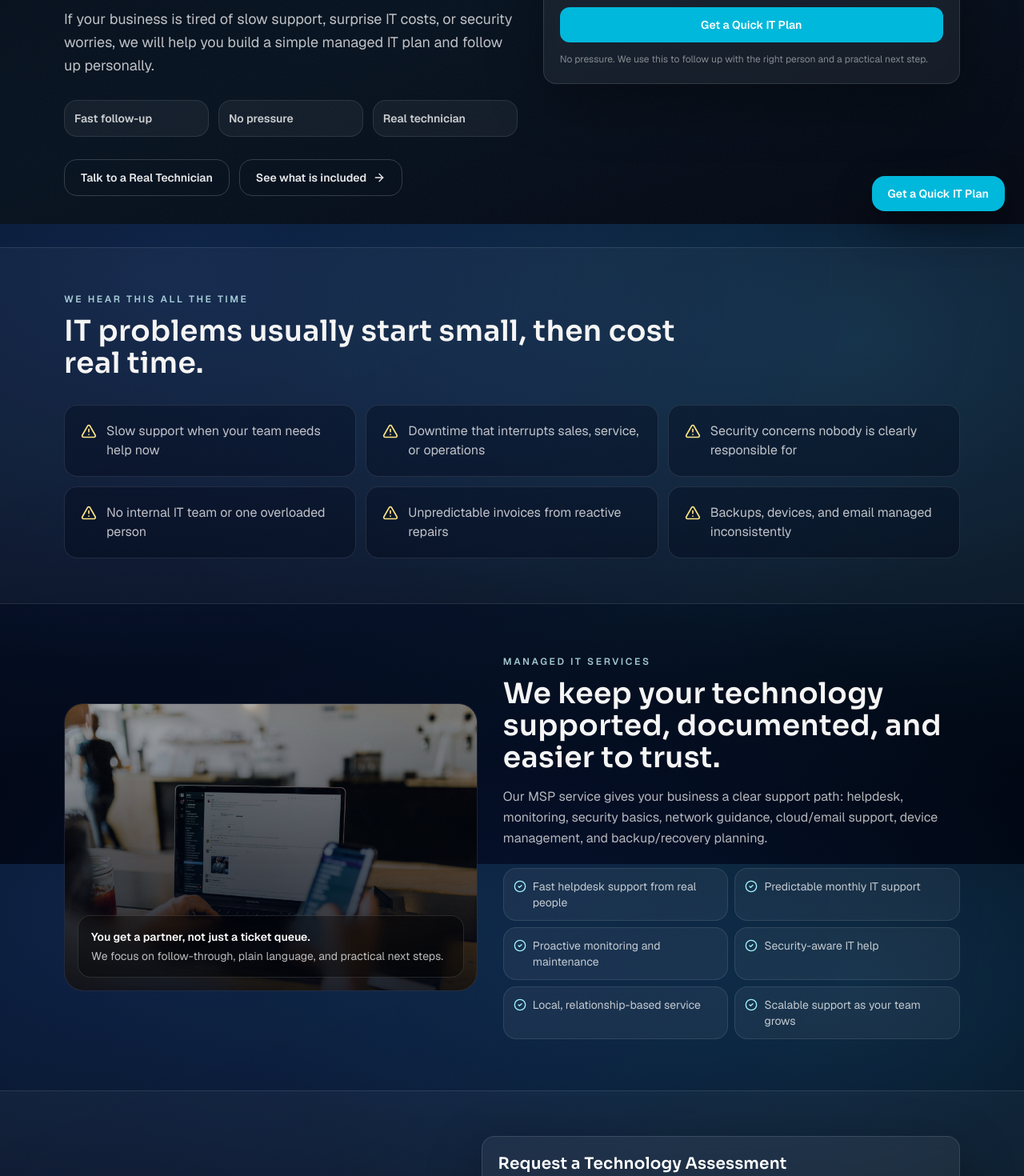
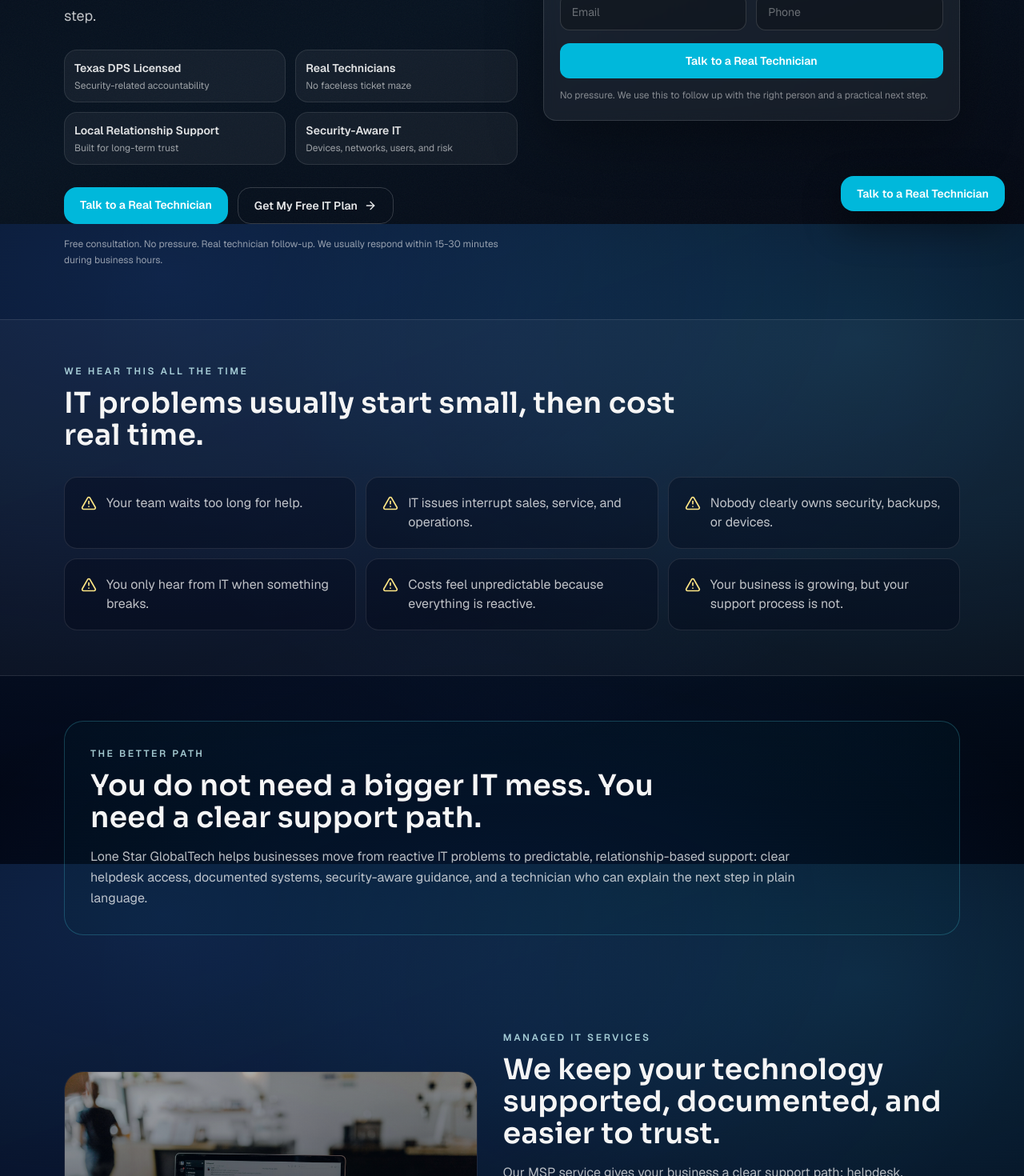
Before and after one commit to hport19/lsgt-site, a Next.js app: page /sales in a window 1280 px wide. Shown: the part 520-1990 px from the top of the page at 80% size. Built offline with nearby package versions, Linux system fonts and the light colour scheme.

Commit message:
Optimize sales landing page for MSP lead conversion

```diff
--- a/src/app/sales/page.tsx
+++ b/src/app/sales/page.tsx
@@ -4,7 +4,7 @@ import Link from "next/link";
 import { AlertTriangle, ArrowRight, CheckCircle2, Clock, Cloud, HelpCircle, LifeBuoy, LockKeyhole, MonitorCog, Network, ShieldCheck, Users } from "lucide-react";
 import { DpsTrustBadge, PageBackdrop, SiteFooter, SiteHeader } from "@/src/components/site/conversion-shell";
 import { LeadForm } from "@/src/components/site/lead-form";
-import { CTA, SITE } from "@/src/lib/site-config";
+import { SITE } from "@/src/lib/site-config";
 
 export const metadata: Metadata = {
   title: "Get a Quick IT Plan",
@@ -32,21 +32,52 @@ export const metadata: Metadata = {
 };
 
 const painPoints = [
-  "Slow support when your team needs help now",
-  "Downtime that interrupts sales, service, or operations",
-  "Security concerns nobody is clearly responsible for",
-  "No internal IT team or one overloaded person",
-  "Unpredictable invoices from reactive repairs",
-  "Backups, devices, and email managed inconsistently",
+  "Your team waits too long for help.",
+  "IT issues interrupt sales, service, and operations.",
+  "Nobody clearly owns security, backups, or devices.",
+  "You only hear from IT when something breaks.",
+  "Costs feel unpredictable because everything is reactive.",
+  "Your business is growing, but your support process is not.",
 ] as const;
 
 const benefits = [
-  "Fast helpdesk support from real people",
-  "Predictable monthly IT support",
+  "Real technician follow-up",
+  "Predictable monthly support",
   "Proactive monitoring and maintenance",
-  "Security-aware IT help",
+  "Security-aware IT guidance",
   "Local, relationship-based service",
-  "Scalable support as your team grows",
+  "A support path your team can actually use",
+] as const;
+
+const trustBadges = [
+  { title: "Texas DPS Licensed", text: "Security-related accountability" },
+  { title: "Real Technicians", text: "No faceless ticket maze" },
+  { title: "Local Relationship Support", text: "Built for long-term trust" },
+  { title: "Security-Aware IT", text: "Devices, networks, users, and risk" },
+] as const;
+
+const proofCards = [
+  {
+    image: "/projects/zhx/1.jpg",
+    quote:
+      "GlobalTech moved fast, cleaned up our infrastructure, and the coverage is night-and-day better. Everything was documented and delivered professionally.",
+    author: "Manuel M",
+    label: "Local business client",
+  },
+  {
+    image: "/projects/phipps/1.jpg",
+    quote:
+      "They were thorough, responsive, and extremely professional. Our systems run smoother and we finally have a clear, secure setup.",
+    author: "Dr. Phipps",
+    label: "Small business owner",
+  },
+  {
+    image: "/projects/bestbuy/1.jpg",
+    quote:
+      "Professional, efficient, and easy to work with. The team communicated clearly and executed like an enterprise partner.",
+    author: "General Manager, Best Buy Amarillo",
+    label: "Field service customer",
+  },
 ] as const;
 
 const services = [
@@ -89,40 +120,44 @@ export default function SalesPage() {
             <div>
               <div className="inline-flex items-center gap-2 rounded-full border border-cyan-300/25 bg-cyan-950/24 px-3 py-1.5 text-xs font-semibold text-cyan-50/86">
                 <Clock className="h-4 w-4" aria-hidden="true" />
-                Free IT assessment for growing businesses
+                Free consultation for growing businesses
               </div>
               <h1 className="mt-5 max-w-3xl text-4xl font-semibold leading-[1.04] tracking-[0.01em] md:text-6xl">
-                Get IT support that feels responsive, personal, and easy to work with.
+                Stop dealing with slow IT support and constant tech issues.
               </h1>
               <p className="mt-5 max-w-2xl text-lg leading-relaxed text-white/74">
-                If your business is tired of slow support, surprise IT costs, or security worries, we will help you build a simple managed IT plan and follow up personally.
+                Talk to a real technician today and get a simple IT plan for your business. No pressure, no confusing tech talk, just a practical next step.
               </p>
 
-              <div className="mt-7 grid gap-3 sm:grid-cols-3">
-                {["Fast follow-up", "No pressure", "Real technician"].map((item) => (
-                  <div key={item} className="rounded-2xl border border-white/10 bg-white/5 px-3 py-3 text-sm font-semibold text-white/78">
-                    {item}
+              <div className="mt-7 grid gap-3 sm:grid-cols-2">
+                {trustBadges.map((badge) => (
+                  <div key={badge.title} className="rounded-2xl border border-white/10 bg-white/5 px-3 py-3">
+                    <div className="text-sm font-semibold text-white/88">{badge.title}</div>
+                    <div className="mt-1 text-xs text-white/58">{badge.text}</div>
                   </div>
                 ))}
               </div>
 
               <div className="mt-7 flex flex-wrap gap-3">
-                <a href={SITE.phoneHref} data-analytics-id="msp-hero-phone" className="inline-flex rounded-2xl border border-white/18 px-5 py-3 text-sm font-semibold text-white/90 hover:bg-white/7">
-                  {CTA.technician}
+                <a href={SITE.phoneHref} data-analytics-id="sales-hero-phone" className="inline-flex rounded-2xl bg-cyan-500 px-5 py-3 text-sm font-semibold text-white hover:bg-cyan-400">
+                  Talk to a Real Technician
                 </a>
-                <Link href="#services" className="inline-flex items-center gap-2 rounded-2xl border border-white/18 px-5 py-3 text-sm font-semibold text-white/90 hover:bg-white/7">
-                  See what is included
+                <Link href="#quick-plan" data-analytics-id="sales-hero-free-plan" className="inline-flex items-center gap-2 rounded-2xl border border-white/18 px-5 py-3 text-sm font-semibold text-white/90 hover:bg-white/7">
+                  Get My Free IT Plan
                   <ArrowRight className="h-4 w-4" aria-hidden="true" />
                 </Link>
               </div>
+              <p className="mt-4 max-w-xl text-xs leading-relaxed text-white/56">
+                Free consultation. No pressure. Real technician follow-up. We usually respond within 15-30 minutes during business hours.
+              </p>
             </div>
 
             <LeadForm
               formId="msp-hero-form"
-              source="msp-hero"
-              title="Get a Quick IT Plan"
-              description="Send the basics now. We will follow up with a practical MSP path for your users, devices, support, and security."
-              submitLabel={CTA.quickPlan}
+              source="sales-hero"
+              title="Get a quick IT plan from a real technician"
+              description="Send the basics now. We will follow up with the right person and recommend a practical next step."
+              submitLabel="Talk to a Real Technician"
               className="md:sticky md:top-28"
             />
           </section>
@@ -141,6 +176,19 @@ export default function SalesPage() {
                   </div>
                 ))}
               </div>
+            </div>
+          </section>
+
+          <section data-analytics-section="sales-transition" className="mx-auto max-w-6xl px-4 py-14">
+            <div className="rounded-3xl border border-cyan-300/22 bg-cyan-950/14 p-6 md:p-8">
+              <p className="text-xs font-semibold uppercase tracking-[0.22em] text-cyan-100/78">The better path</p>
+              <h2 className="mt-3 max-w-3xl text-3xl font-semibold tracking-[0.01em] md:text-4xl">
+                You do not need a bigger IT mess. You need a clear support path.
+              </h2>
+              <p className="mt-4 max-w-4xl leading-relaxed text-white/72">
+                Lone Star GlobalTech helps businesses move from reactive IT problems to predictable, relationship-based support:
+                clear helpdesk access, documented systems, security-aware guidance, and a technician who can explain the next step in plain language.
+              </p>
             </div>
           </section>
 
@@ -171,25 +219,6 @@ export default function SalesPage() {
             </div>
           </section>
 
-          <section data-analytics-section="msp-mid-form" className="border-y border-white/10 bg-white/[0.035]">
-            <div className="mx-auto grid max-w-6xl gap-8 px-4 py-14 md:grid-cols-[0.9fr_1.1fr] md:items-center">
-              <div>
-                <h2 className="text-3xl font-semibold tracking-[0.01em]">Want us to look at your current IT situation?</h2>
-                <p className="mt-3 leading-relaxed text-white/70">
-                  This is the best next step if you know something needs to improve but are not sure where to start.
-                </p>
-              </div>
-              <LeadForm
-                formId="msp-mid-form"
-                source="msp-mid"
-                title="Request a Technology Assessment"
-                description="We will review your users, devices, network, email, security basics, and support needs."
-                submitLabel={CTA.assessment}
-                showMessage
-              />
-            </div>
-          </section>
-
           <section id="services" data-analytics-section="msp-services" className="mx-auto max-w-6xl px-4 py-16">
             <div className="max-w-3xl">
               <p className="text-xs font-semibold uppercase tracking-[0.22em] text-cyan-100/78">Services included or available</p>
@@ -209,13 +238,59 @@ export default function SalesPage() {
             </div>
           </section>
 
+          <section data-analytics-section="sales-proof" className="mx-auto max-w-6xl px-4 pb-16">
+            <div className="max-w-3xl">
+              <p className="text-xs font-semibold uppercase tracking-[0.22em] text-cyan-100/78">Proof</p>
+              <h2 className="mt-3 text-3xl font-semibold tracking-[0.01em] md:text-4xl">Real support for real businesses.</h2>
+              <p className="mt-3 leading-relaxed text-white/68">
+                Local teams trust GlobalTech because the work is documented, responsive, and handled by people who understand field realities.
+              </p>
+            </div>
+            <div className="mt-8 grid gap-4 md:grid-cols-3">
+              {proofCards.map((card) => (
+                <article key={card.author} className="overflow-hidden rounded-3xl border border-white/10 bg-white/5">
+                  <div className="relative aspect-[4/3] bg-slate-950/50">
+                    <Image src={card.image} alt={`${card.label} project image`} fill className="object-cover" sizes="(max-width: 768px) 100vw, 33vw" />
+                    <div className="absolute inset-0 bg-[linear-gradient(to_top,rgba(3,7,18,0.78),transparent_60%)]" />
+                    <div className="absolute bottom-3 left-3 rounded-full border border-white/12 bg-black/38 px-3 py-1.5 text-xs text-white/78 backdrop-blur">
+                      {card.label}
+                    </div>
+                  </div>
+                  <div className="p-5">
+                    <p className="text-sm leading-relaxed text-white/74">&ldquo;{card.quote}&rdquo;</p>
+                    <p className="mt-3 text-xs font-semibold text-white/58">- {card.author}</p>
+                  </div>
+                </article>
+              ))}
+            </div>
+          </section>
+
+          <section data-analytics-section="msp-mid-form" className="border-y border-white/10 bg-white/[0.035]">
+            <div className="mx-auto grid max-w-6xl gap-8 px-4 py-14 md:grid-cols-[0.9fr_1.1fr] md:items-center">
+              <div>
+                <h2 className="text-3xl font-semibold tracking-[0.01em]">Want us to look at your current IT setup?</h2>
+                <p className="mt-3 leading-relaxed text-white/70">
+                  Send us the basics and we will tell you the practical next step. No overcomplicated proposal just to start a conversation.
+                </p>
+              </div>
+              <LeadForm
+                formId="msp-mid-form"
+                source="sales-mid"
+                title="Request My IT Assessment"
+                description="We will review your users, devices, network, email, security basics, and support needs."
+                submitLabel="Request My IT Assessment"
+                showMessage
+              />
+            </div>
+          </section>
+
           <section data-analytics-section="msp-trust" className="mx-auto grid max-w-6xl gap-8 px-4 pb-16 md:grid-cols-[1fr_0.95fr] md:items-center">
             <div>
               <p className="text-xs font-semibold uppercase tracking-[0.22em] text-emerald-100/78">Trust and accountability</p>
-              <h2 className="mt-3 text-3xl font-semibold tracking-[0.01em] md:text-4xl">IT support backed by real security responsibility.</h2>
+              <h2 className="mt-3 text-3xl font-semibold tracking-[0.01em] md:text-4xl">Not every IT provider has this level of accountability.</h2>
               <p className="mt-4 leading-relaxed text-white/70">
-                Your IT provider touches sensitive systems. Our Texas DPS private security license helps reinforce that we take
-                accountability, security-related services, and customer trust seriously.
+                When your IT provider touches cameras, access, networks, devices, and sensitive systems, accountability matters.
+                Our Texas DPS Private Security License helps reinforce that we take security-related work seriously.
               </p>
               <div className="mt-5">
                 <DpsTrustBadge />
@@ -223,7 +298,7 @@ export default function SalesPage() {
             </div>
             <div className="rounded-3xl border border-white/10 bg-white/5 p-6">
               <ShieldCheck className="h-8 w-8 text-emerald-200" aria-hidden="true" />
-              <h3 className="mt-4 text-2xl font-semibold">Not every IT provider has this.</h3>
+              <h3 className="mt-4 text-2xl font-semibold">A visible trust signal for security-related work.</h3>
               <p className="mt-3 leading-relaxed text-white/68">
                 It is not a slogan. It is a meaningful differentiator when your business wants IT help from a team that understands
                 compliance, physical security, and technology operations together.
@@ -252,9 +327,9 @@ export default function SalesPage() {
           <section data-analytics-section="msp-final-form" className="mx-auto grid max-w-6xl gap-8 px-4 py-16 md:grid-cols-[0.9fr_1.1fr] md:items-start">
             <div>
               <p className="text-xs font-semibold uppercase tracking-[0.22em] text-cyan-100/78">Final step</p>
-              <h2 className="mt-3 text-3xl font-semibold tracking-[0.01em] md:text-4xl">Ready for a simple IT plan?</h2>
+              <h2 className="mt-3 text-3xl font-semibold tracking-[0.01em] md:text-4xl">Let&apos;s fix your IT situation.</h2>
               <p className="mt-4 leading-relaxed text-white/70">
-                Send your info now so we can follow up. You will not be left guessing what to do next.
+                You do not have to keep guessing what to do next. Send us the basics and we will follow up with a practical next step.
               </p>
               <div className="mt-6 rounded-2xl border border-white/10 bg-white/5 p-4 text-sm text-white/72">
                 Prefer to call? <a href={SITE.phoneHref} className="font-semibold text-white hover:text-cyan-100">{SITE.phone}</a>
@@ -262,10 +337,10 @@ export default function SalesPage() {
             </div>
             <LeadForm
               formId="msp-final-form"
-              source="msp-final"
-              title="Talk to a Real Technician Today"
+              source="sales-final"
+              title="Talk to a Real Technician"
               description="Tell us where support is falling short. We will reply with a right-sized next step."
-              submitLabel={CTA.technician}
+              submitLabel="Talk to a Real Technician"
               showMessage
             />
           </section>
@@ -273,10 +348,10 @@ export default function SalesPage() {
 
         <Link
           href="#quick-plan"
-          data-analytics-id="msp-sticky-cta"
+          data-analytics-id="sales-sticky-cta"
           className="fixed bottom-4 left-4 right-4 z-40 inline-flex items-center justify-center rounded-2xl bg-cyan-500 px-5 py-3 text-sm font-semibold text-white shadow-[0_18px_48px_rgba(0,0,0,0.45)] hover:bg-cyan-400 md:left-auto md:right-6 md:w-auto"
         >
-          {CTA.quickPlan}
+          Talk to a Real Technician
         </Link>
 
         <SiteFooter />
```
